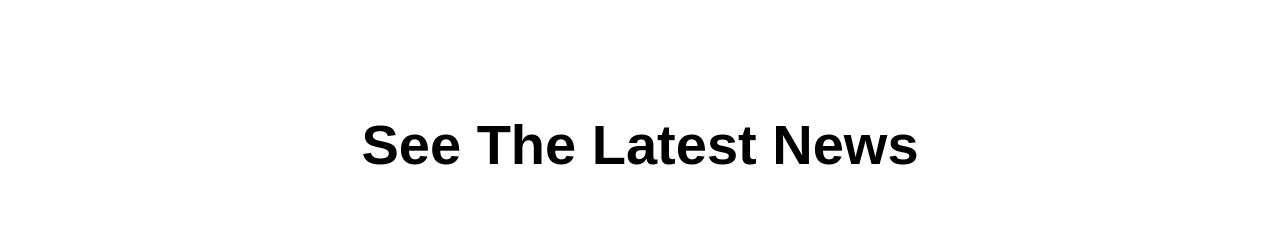
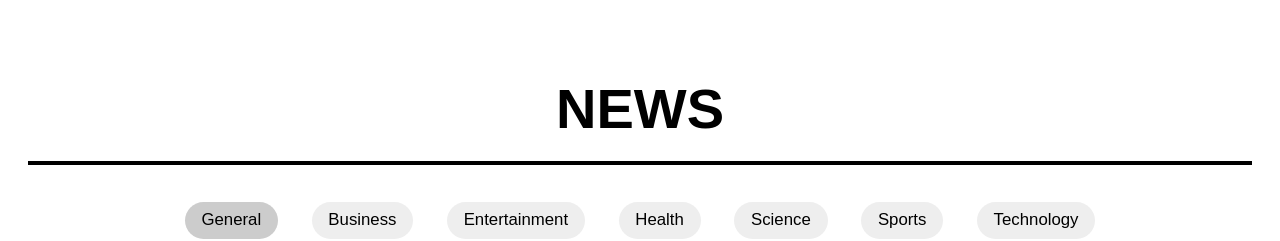
Before and after one commit to ayau8/NewsHub, a React (Create React App) app: page / in a window 1280 px wide. Shown: the top 241 px of the page. Built offline with nearby package versions, Linux system fonts and the light colour scheme; no server answers.

Commit message:
slight update re title

```diff
--- a/src/App.css
+++ b/src/App.css
@@ -33,7 +33,7 @@
     transform: rotate(0deg);
   }
 
-  to {
+to {
     transform: rotate(360deg);
   }
 }
--- a/src/App.js
+++ b/src/App.js
@@ -20,7 +20,7 @@ function App() {
 
   return (
     <div className="App">
-      <h1 className="title">See The Latest News</h1>
+      <h1 className="title">NEWS</h1>
       <Menu active={active} setActive={setActive} setCategory={setCategory} />
       <NewsGrid items={items} />
       <NewsGrid items={techCrunchNews} />
--- a/src/index.css
+++ b/src/index.css
@@ -11,8 +11,11 @@ body {
 
 .title {
   text-align: center;
-  margin: 2em 0;
+  margin-top: 1em;
+  margin-bottom: 20px;
   font-size: 4em;
+  padding: 20px;
+  border-bottom: 4px solid black;
 }
 
 .menu {
```
